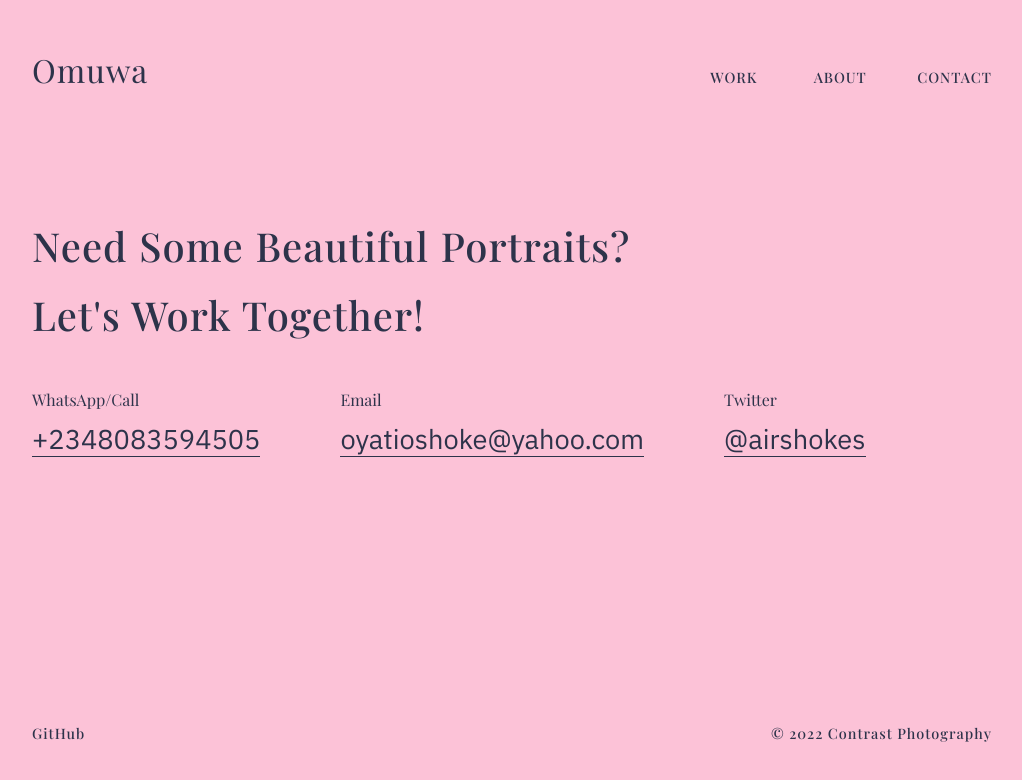
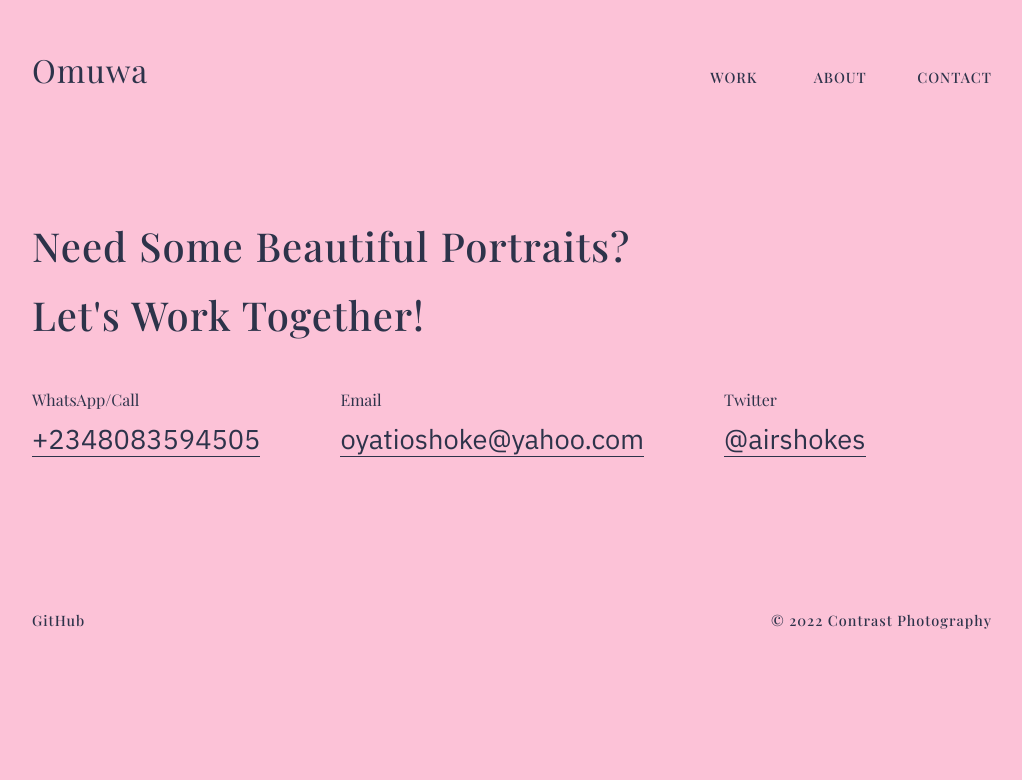
Before and after one commit to shokes/Omuwa-Photography, a React (Create React App) app: page /contact in a window 1280 px wide. Shown: the top 780 px of the page, without its empty margins (128-1150 px from the left). Built offline with nearby package versions, Linux system fonts and the light colour scheme.

Commit message:
removal of height

```diff
--- a/src/index.css
+++ b/src/index.css
@@ -111,8 +111,8 @@ h3 {
 }
 
 .contact-container {
-  padding: 8rem 0 9rem 0;
-  height: 79vh;
+  padding: 8rem 0 9.6rem 0;
+  /* height: 79vh; */
 }
 
 .footer-nav-list {
@@ -123,7 +123,7 @@ h3 {
 .about-box {
   display: flex;
   gap: 10rem;
-  padding: 8rem 0 7.95rem 0;
+  padding: 8rem 0 4.2rem 0;
   /* height: 79vh; */
   align-items: center;
 }
```
